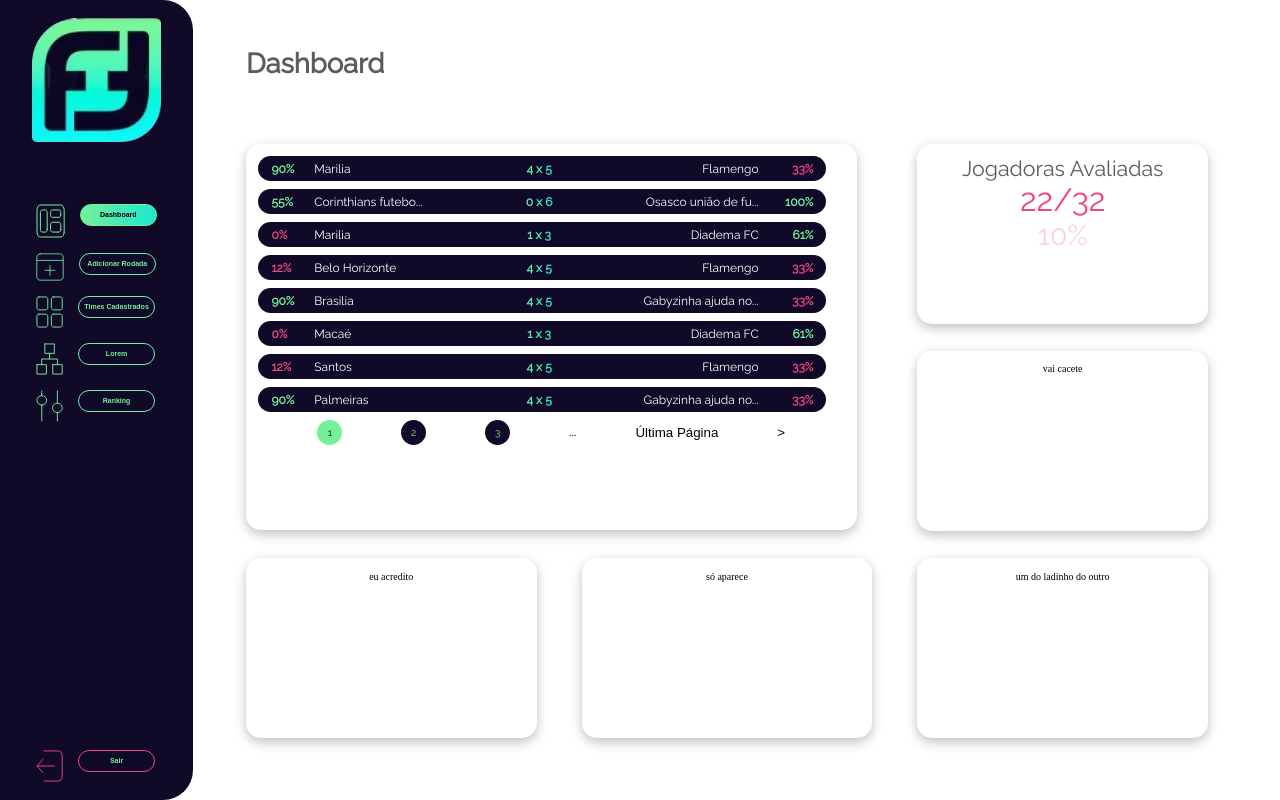
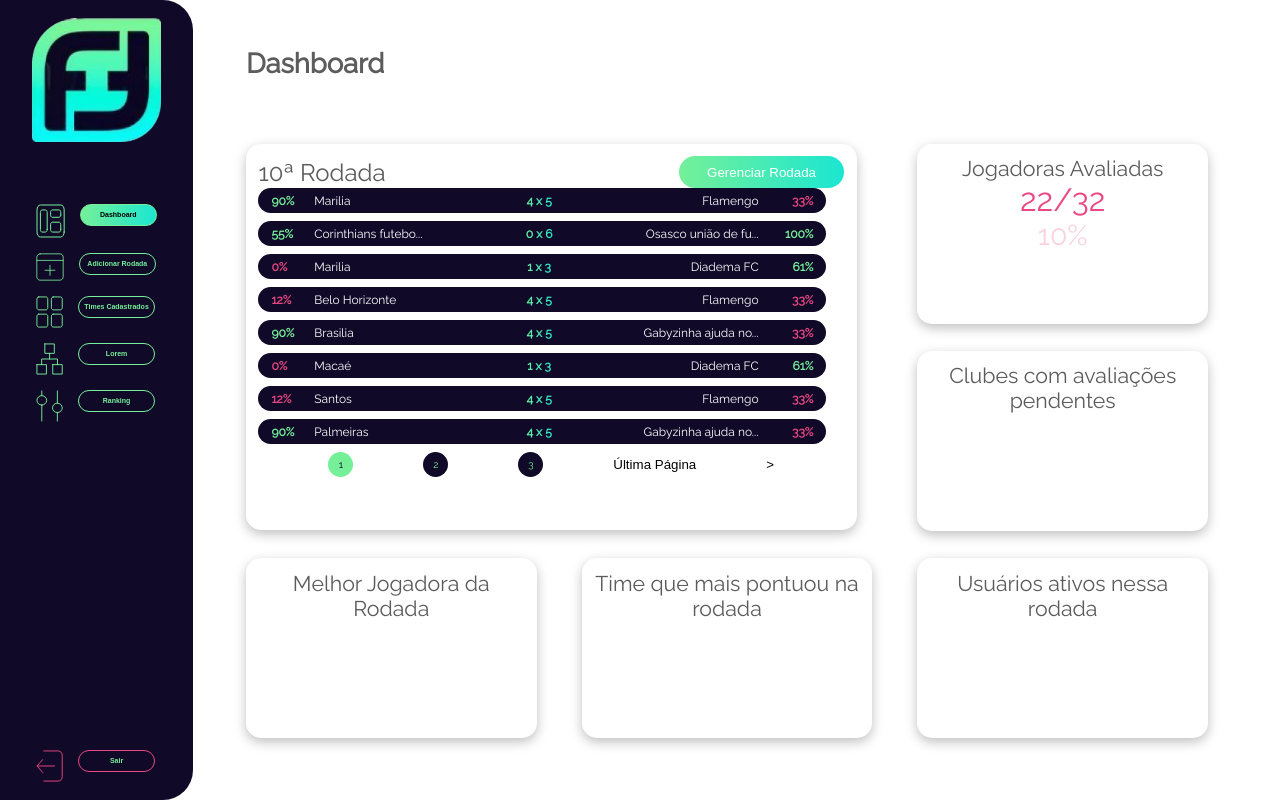
Before and after one commit to estartandodevs-course/Escala-as-Mina, a React (Create React App) app: page / in a window 1280 px wide. Built offline with nearby package versions, Linux system fonts and the light colour scheme.

Commit message:
all cards started, pagination logic reworked

```diff
--- a/src/components/Button/index.jsx
+++ b/src/components/Button/index.jsx
@@ -7,7 +7,7 @@ export const Button = (props) => {
   // props.variation can be primary, secondary, disabled, search, active, alert, forward or reverse (the latter two are exclusive for type=icon) this determines component styling
   //props.size can be small, normal or large (consult styles/index.js for more info)
 
-  const { onClick, variation, children, type = "solid" } = props;
+  const { onClick, variation, children, type = "solid", ...restProps } = props;
   let { size } = props;
   let dimensions = {};
   const theme = useTheme();
@@ -40,13 +40,23 @@ export const Button = (props) => {
 
   if (type === "icon") {
     return (
-      <IconButton onClick={onClick} styling={styling} rounded={props.rounded}>
+      <IconButton
+        onClick={onClick}
+        styling={styling}
+        rounded={props.rounded}
+        {...restProps}
+      >
         {children}
       </IconButton>
     );
   } else {
     return (
-      <RectangularButton onClick={onClick} styling={styling} type={type}>
+      <RectangularButton
+        onClick={onClick}
+        styling={styling}
+        type={type}
+        {...restProps}
+      >
         {children}
       </RectangularButton>
     );
--- a/src/components/Button/styledButton.jsx
+++ b/src/components/Button/styledButton.jsx
@@ -8,6 +8,8 @@ const BaseButton = styled.button`
   cursor: pointer;
   width: ${({ styling }) => styling.width};
   height: ${({ styling }) => styling.height};
+  color: ${({ color }) => (color ? color : "")};
+
   &:focus {
     outline: none;
   }
--- a/src/pages/dashboard/index.jsx
+++ b/src/pages/dashboard/index.jsx
@@ -3,68 +3,77 @@ import { getItems } from "../../mocks";
 import { useTheme } from "styled-components";
 import { getV } from "../../styles";
 import { useState } from "react";
-import {
-  GlobalWrapper,
-  Header,
-  GridWrapper,
-  FlexContainer,
-} from "./styledPage";
+import * as S from "./styledPage";
 
 export const Dashboard = (props) => {
   const theme = useTheme();
   const [page, setPage] = useState(0);
+  const rodada = "10";
 
-  let [totalPages, matches] = getItems(page);
+  const [totalPages, matches] = getItems(page);
   const matchesChecked = checkTeamsNameLenght(matches);
+  const isntFirstPage = page !== 0;
+  const instLastPage = page !== totalPages;
+  const theresPagesLeft = page - 1 > 1;
+  const theresPagesRight = page + 1 < totalPages - 1;
+
   return (
-    <GlobalWrapper>
-      <Header>
+    <S.GlobalWrapper>
+      <S.Header>
         <Typography type="h1" align="left">
           Dashboard
         </Typography>
-      </Header>
-      <GridWrapper>
+      </S.Header>
+      <S.GridWrapper>
         <Card size="normal" area="a">
+          <S.FlexContainer justify="space-between">
+            <Typography type="h2" align="left">
+              {rodada}ª Rodada
+            </Typography>
+            <Button
+              size="small"
+              variation="active"
+              color={theme.pallete.gray.white}
+            >
+              Gerenciar Rodada
+            </Button>
+          </S.FlexContainer>
           <ul>
             {matchesChecked.map((item, index) => (
               <ListItem key={("partida", index)} type="dashboard">
                 {item}
               </ListItem>
             ))}
-            <FlexContainer>
-              {page !== 0 ? (
+            <S.FlexContainer marginLeft marginRight>
+              <>
+                {isntFirstPage && (
+                  <>
                     <Button type="icon" onClick={() => setPage(page - 1)}>
                       {"<"}
                     </Button>
-              ) : (
-                ""
-              )}
-              {page !== 0 ? (
                     <Button type="icon" onClick={() => setPage(0)}>
                       Primeira Página
                     </Button>
-              ) : (
-                ""
+                  </>
                 )}
-              {page !== 0 ? <p>...</p> : ""}
+                {theresPagesLeft && <p>...</p>}
+              </>
               {/* this gets all numbered buttons */}
               {getButtons(page, totalPages, theme, setPage)}
-              {page !== totalPages ? <p>...</p> : ""}
-              {page !== totalPages ? (
+              <>
+                {theresPagesRight && <p>...</p>}
+                {instLastPage && (
+                  <>
                     <Button type="icon" onClick={() => setPage(totalPages)}>
                       Última Página
                     </Button>
-              ) : (
-                ""
-              )}
-              {page !== totalPages ? (
                     <Button type="icon" onClick={() => setPage(page + 1)}>
                       {">"}
                     </Button>
-              ) : (
-                ""
+                  </>
                 )}
-            </FlexContainer>
+              </>
+            </S.FlexContainer>
           </ul>
         </Card>
         <Card area="b">
@@ -86,12 +95,28 @@ export const Dashboard = (props) => {
             10%
           </Typography>
         </Card>
-        <Card area="c">vai cacete</Card>
-        <Card area="d">eu acredito</Card>
-        <Card area="e">só aparece</Card>
-        <Card area="f">um do ladinho do outro</Card>
-      </GridWrapper>
-    </GlobalWrapper>
+        <Card area="c">
+          <Typography size={getV("24px", "w")} type="h2">
+            Clubes com avaliações pendentes
+          </Typography>
+        </Card>
+        <Card area="d">
+          <Typography size={getV("24px", "w")} type="h2">
+            Melhor Jogadora da Rodada
+          </Typography>
+        </Card>
+        <Card area="e">
+          <Typography size={getV("24px", "w")} type="h2">
+            Time que mais pontuou na rodada
+          </Typography>
+        </Card>
+        <Card area="f">
+          <Typography size={getV("24px", "w")} type="h2">
+            Usuários ativos nessa rodada
+          </Typography>
+        </Card>
+      </S.GridWrapper>
+    </S.GlobalWrapper>
   );
 };
 
--- a/src/pages/dashboard/styledPage.jsx
+++ b/src/pages/dashboard/styledPage.jsx
@@ -1,25 +1,27 @@
 import styled from "styled-components";
 import { getV } from "../../styles";
 
-export const Header = styled.header`
+const Header = styled.header`
   max-height: 200px;
   height: ${getV("124px", "h")};
 `;
-export const GridWrapper = styled.div`
+const GridWrapper = styled.div`
   display: grid;
   grid-template-areas: "a a b" "a a c" "d e f";
   row-gap: ${getV("30px", "w")};
   column-gap: ${getV("30px", "h")};
   width: 100%;
 `;
-export const GlobalWrapper = styled.div`
+const GlobalWrapper = styled.div`
   width: 100%;
 `;
-export const FlexContainer = styled.div`
+const FlexContainer = styled.div`
   display: flex;
-  justify-content: space-evenly;
+  justify-content: ${(props) => props.justify || "space-evenly"};
   align-items: center;
   width: 100%;
-  margin-left: auto;
-  margin-right: auto;
+  margin-left: ${(props) => props.marginLeft && "auto"};
+  margin-right: ${(props) => props.marginRight && "auto"};
 `;
+
+export { FlexContainer, GlobalWrapper, GridWrapper, Header };
```
Lines whose indentation alone changed are shown as unchanged.
